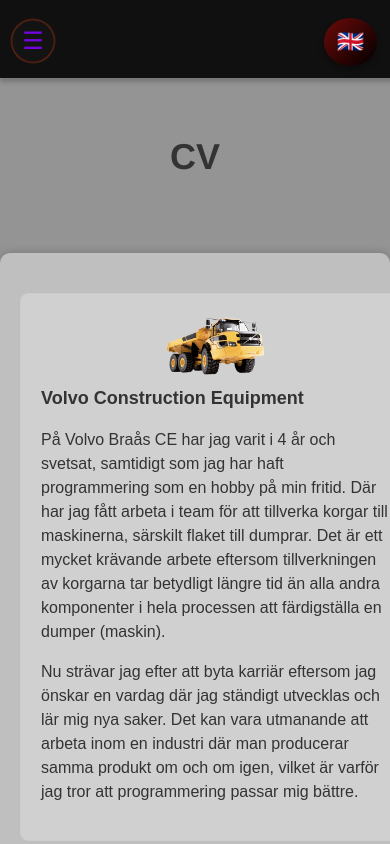
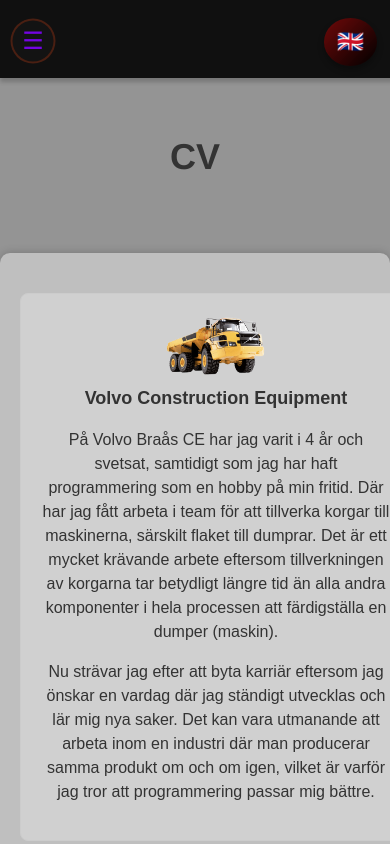
Before and after one commit to timborg-del/my-page, a React (Create React App) app: page /Cv in a window 390 px wide. Shown: the top 844 px of the page. Built offline with nearby package versions, Linux system fonts and the light colour scheme.

Commit message:
fixed cv text

```diff
--- a/src/components/css/NavigationMenu.css
+++ b/src/components/css/NavigationMenu.css
@@ -114,11 +114,19 @@
 }
 
 @media (max-width: 768px) {
+
+  .cv{
+    display: flex;
+  }
   .cv-container {
+    display: flex;
+    width: fit-content;
     flex-direction: column;
   }
 
   .cv-entry {
+    display:block;
+    text-align: center;
     width: 100%;
     margin: 0 0 20px;
   }
```
